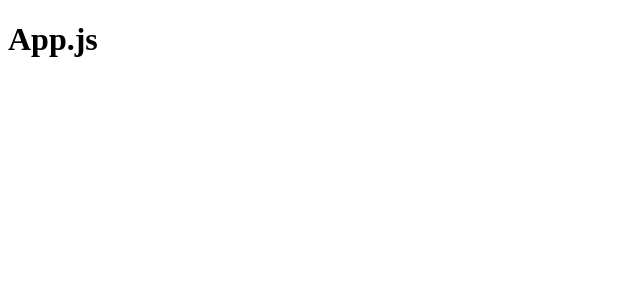
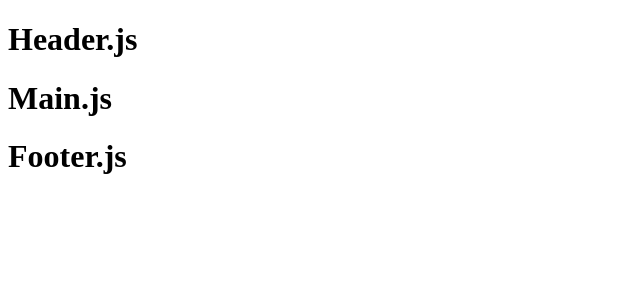
Before and after one commit to VladislavFuklev/FakeShop, a React (Create React App) app: page / in a window 1280 px wide. Shown: the top 300 px of the page, without its empty margins (0-640 px from the left). Built offline with nearby package versions, Linux system fonts and the light colour scheme.

Commit message:
добавили импорты и сделали базовую структуру

```diff
--- /dev/null
+++ b/jsconfig.json
@@ -0,0 +1,6 @@
+{
+    "compilerOptions": {
+      "baseUrl": "src"
+    },
+    "include": ["src"]
+  }
--- a/src/container/App/App.js
+++ b/src/container/App/App.js
@@ -1,12 +1,14 @@
 import React from 'react'
+import { Header } from 'container/Header/Header'
+import { Main } from 'container/Main/Main'
+import { Footer } from 'container/Footer/Footer'
 
 export const App = () => {
     return (
         <>
-            <h1>App.js</h1>
+            <Header/>
+            <Main/>
+            <Footer/>
         </>
     )
 }
-
-
-export default App
--- /dev/null
+++ b/src/container/Footer/Footer.js
@@ -0,0 +1,9 @@
+import React from "react";
+
+export const Footer = () => {
+    return (
+        <>
+            <h1>Footer.js</h1>
+        </>
+    )
+}
--- /dev/null
+++ b/src/container/Header/Header.js
@@ -0,0 +1,9 @@
+import React from "react";
+
+export const Header = () => {
+    return (
+        <>
+            <h1>Header.js</h1>
+        </>
+    )
+}
--- /dev/null
+++ b/src/container/Main/Main.js
@@ -0,0 +1,9 @@
+import React from 'react'
+
+export const Main = () => {
+    return (
+        <>
+            <h1>Main.js</h1>
+        </>
+    )
+}
--- a/src/index.js
+++ b/src/index.js
@@ -1,6 +1,6 @@
 import React from 'react'
 import ReactDOM from 'react-dom/client'
-import  App  from './container/App/App'
+import  {App}  from './container/App/App'
 
 const root = ReactDOM.createRoot(document.getElementById('root'))
 root.render(<App />)
```
